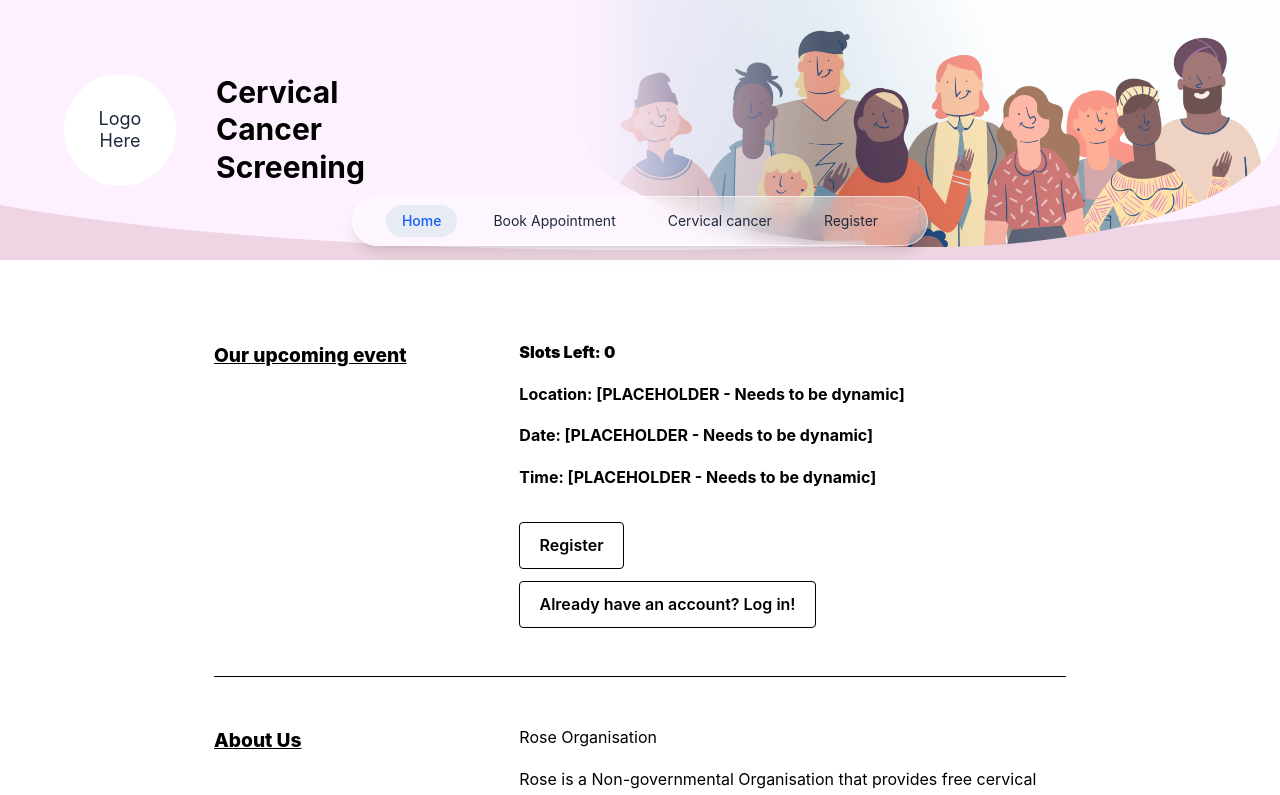
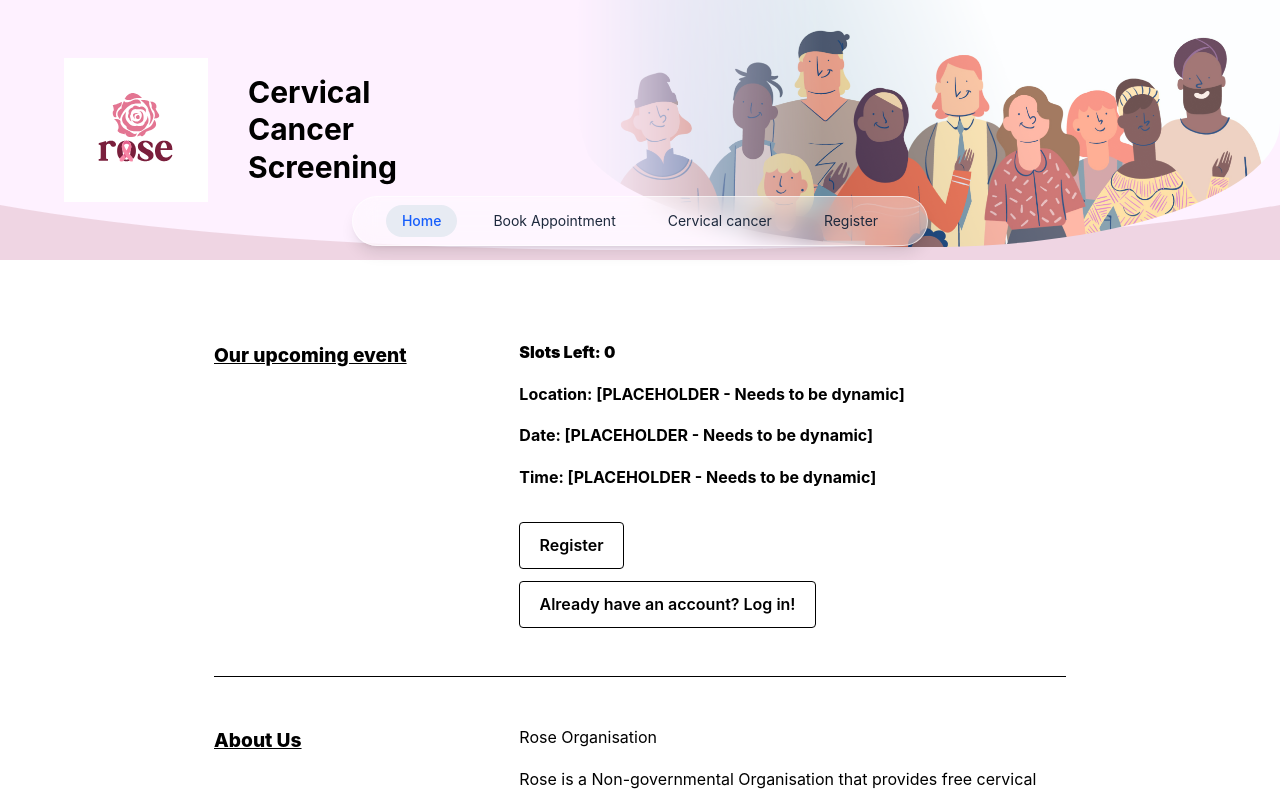
Before and after one commit to verlanski/KV6014-Group-Project, a React (Vite) app: page / in a window 1280 px wide. Shown: the top 795 px of the page. Built offline with nearby package versions, Linux system fonts and the light colour scheme; no server answers.

Commit message:
Added rose logo into the codespace and attached it to the header.

```diff
--- a/src/app.jsx
+++ b/src/app.jsx
@@ -21,7 +21,7 @@ import Footer from "./components/footer.jsx";
 
 
 
-export default function App() {
+export default function App () {
     return (
         <BrowserRouter>
         <div className="min-h-screen flex flex-col">
--- a/src/components/header.jsx
+++ b/src/components/header.jsx
@@ -1,5 +1,6 @@
 import { NavLink } from "react-router";
 import HeaderImage from "../assets/GroupImage.png";
+import logo from "../assets/rose_logo.svg";
 
 
 
@@ -41,10 +42,8 @@ export default function Header() {
 
         {/* 3. Logo + title still need to get the logo to put here, if no logo is needed jjust delete the container for logo and it's placeholder */}
         <div className="relative z-10 flex h-full items-center gap-4 px-4 pb-10 sm:gap-6 sm:px-6 md:gap-10 md:px-16 md:pb-0">
-          <div className="flex h-16 w-16 shrink-0 items-center justify-center rounded-full bg-white text-center text-sm leading-tight text-slate-800 sm:h-24 sm:w-24 sm:text-lg md:h-28 md:w-28">
-            Logo
-            <br />
-            Here
+          <div className="flex h-20 w-20 shrink-0 items-center justify-center rounded-full bg-white text-center text-sm leading-tight text-slate-800 sm:h-32 sm:w-32 sm:text-lg md:h-36 md:w-36">
+            <img src={logo} alt="Logo" className="h-full w-full object-contain" />
           </div>
 
           <h1 className="text-xl font-bold leading-tight text-black sm:text-2xl md:text-3xl">
```
Also changed, not shown: src/assets/rose_logo.svg (added).
